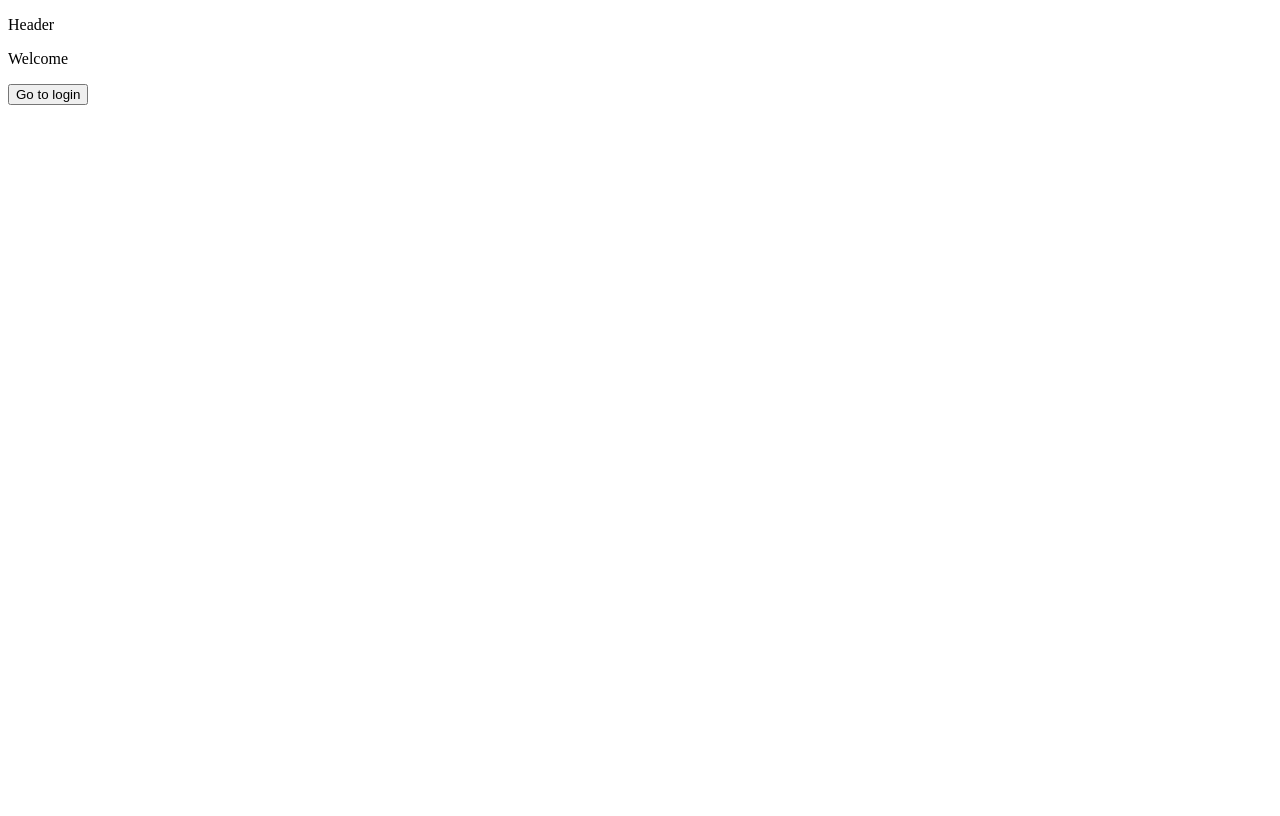
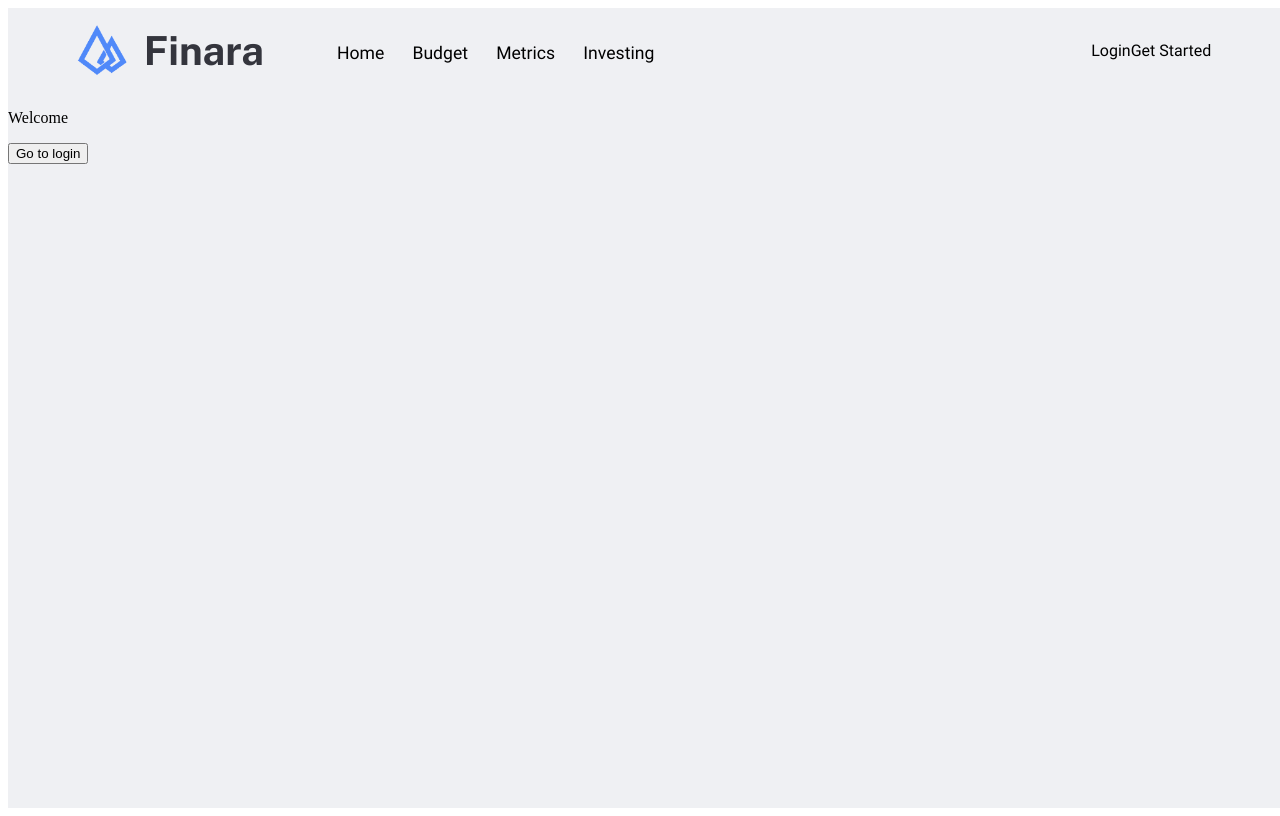
Before and after one commit to evanaddeo/FinaraSolutions, a React (Create React App) app in the folder frontend/: page / in a window 1280 px wide. Built offline with nearby package versions, Linux system fonts and the light colour scheme.

Commit message:
Added global css & Header

```diff
--- a/frontend/src/App.css
+++ b/frontend/src/App.css
@@ -38,7 +38,40 @@
 }
 
 @font-face {
-    font-family: 'Roboto-Black';
-    src: local('Roboto-Black'), url('./assets/fonts/Roboto-Black.ttf') format('truetype');
+    font-family: 'Roboto-Regular';
+    src: local('Roboto-Regular'), url('./assets/fonts/Roboto-Regular.ttf') format('truetype');
     font-weight: normal;
 }
+
+@font-face {
+    font-family: 'Roboto-Light';
+    src: local('Roboto-Light'), url('./assets/fonts/Roboto-Light.ttf') format('truetype');
+    font-weight: normal;
+}
+
+@font-face {
+    font-family: 'Roboto-Bold';
+    src: local('Roboto-Bold'), url('./assets/fonts/Roboto-Bold.ttf') format('truetype');
+    font-weight: normal;
+}
+
+@font-face {
+    font-family: 'Public-Sans';
+    src: local('Public-Sans'), url('./assets/fonts/PublicSans-VariableFont_wght.ttf') format('truetype');
+    font-weight: 700;
+}
+
+.container {
+    background-color: #eff0F3;
+    height: 100vh;
+    width: 100vw;
+}
+
+.body {
+    display: flex;
+}
+
+.logo {
+    width: 5vw;
+    height: 4.5vw;
+}
--- a/frontend/src/components/Header.js
+++ b/frontend/src/components/Header.js
@@ -1,9 +1,26 @@
 import React from 'react'
+import { FONTS, SIZES, COLORS } from '../constants/themes'
+import '../styles/Header.css'
+
+import Logo from '../assets/images/Logo2.png'
 
 function Header() {
     return (
-        <div>
-            <p>Header</p>
+        <div className='hdr'>
+            <div className='hdrBody'>
+                <div className='hdrNav'>
+                    <img className='logo' src={ Logo } alt='logo' />
+                    <p id="hdrTitle" style={ {fontFamily: FONTS.Title, fontSize: SIZES.xlarge, fontWeight: 700, color: COLORS.black}}>Finara</p>
+                    <p className='navBtn' style={ {fontFamily: FONTS.Regular, fontSize: SIZES.small}}>Home</p>
+                    <p className='navBtn' style={ {fontFamily: FONTS.Regular, fontSize: SIZES.small}}>Budget</p>
+                    <p className='navBtn' style={ {fontFamily: FONTS.Regular, fontSize: SIZES.small}}>Metrics</p>
+                    <p className='navBtn' style={ {fontFamily: FONTS.Regular, fontSize: SIZES.small}}>Investing</p>
+                </div>
+                <div className='hdrProfile'>
+                    <p style={ {fontFamily: FONTS.Regular}}>Login</p>
+                    <p style={ {fontFamily: FONTS.Regular}}>Get Started</p>
+                </div>
+            </div>
         </div>
     )
 }
--- a/frontend/src/constants/themes.js
+++ b/frontend/src/constants/themes.js
@@ -1,22 +1,23 @@
 export const COLORS = {
-    black: '2b2c34',
-    white: 'eff0f3',
-    blue1: '5089F9',
-    blue2: '4073FA',
-    blue3: '3361FB'
+    black: '#34353d',
+    white: '#eff0f3',
+    blue1: '#5089F9',
+    blue2: '#4073FA',
+    blue3: '#3361FB'
 };
 
 export const SIZES = {
-    xsmall: '',
-    small: '',
-    medium: '',
-    large: '',
-    xlarge: '',
-    xxlarge: ''
+    xsmall: '.5em',
+    small: '1.1em',
+    medium: '1.5em',
+    large: '2em',
+    xlarge: '2.5em',
+    xxlarge: '3em'
 };
 
 export const FONTS = {
-    primary: 'Roboto-Black, sans-serif',
-    secondary: 'Arial',
-    tertiary: 'Arial'
+    Regular: 'Roboto-Regular, sans-serif',
+    Light: 'Roboto-Light, sans-serif',
+    Bold: 'Roboto-Bold, sans-serif',
+    Title: 'Public-Sans, sans-serif'
 };
--- a/frontend/src/index.js
+++ b/frontend/src/index.js
@@ -2,6 +2,7 @@ import React from 'react';
 import ReactDOM from 'react-dom/client';
 import App from './App';
 import reportWebVitals from './reportWebVitals';
+import './App.css'
 
 const root = ReactDOM.createRoot(document.getElementById('root'));
 root.render(
--- a/frontend/src/pages/Welcome.js
+++ b/frontend/src/pages/Welcome.js
@@ -1,14 +1,12 @@
 import React from 'react'
 import Header from '../components/Header'
 import { useNavigate } from 'react-router-dom'
-
-import { FONTS } from '../constants/themes.js'
 
 function Welcome() {
     const navi = useNavigate();
 
     return (
-        <div>
+        <div className='container'>
             <Header />
             <p>Welcome</p>
             <button onClick={ () => { navi('/Login') } }>Go to login</button>
--- /dev/null
+++ b/frontend/src/styles/Header.css
@@ -0,0 +1,30 @@
+.hdrBody {
+    display: flex;
+    flex-direction: row;
+    height: 10vh;
+    padding: .2vw 6vw .2vw 5vw;
+}
+
+.hdrNav {
+    display: flex;
+    flex-direction: row;
+    align-items: center;
+}
+
+.hdrProfile {
+    display: flex;
+    flex: 1;
+    flex-direction: row;
+    align-items: center;
+    justify-content: flex-end;
+}
+
+.navBtn {
+    padding-left: 6%;
+    padding-top: 1%;
+}
+
+#hdrTitle {
+    padding-left: .6vw;
+    padding-right: 3.5vw;
+}
```
Also changed, not shown: frontend/src/Global.css (added), frontend/src/assets/images/Logo.png (added), frontend/src/assets/images/Logo2.png (added).
